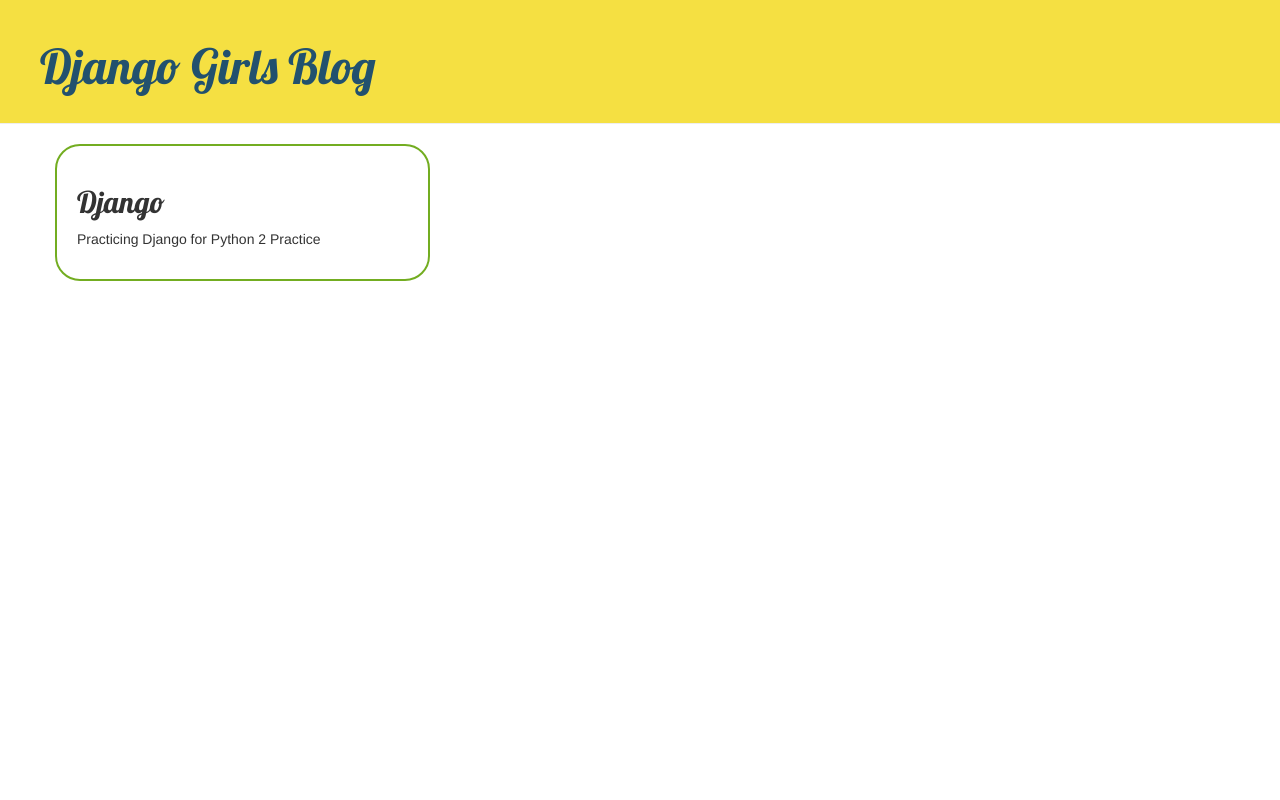
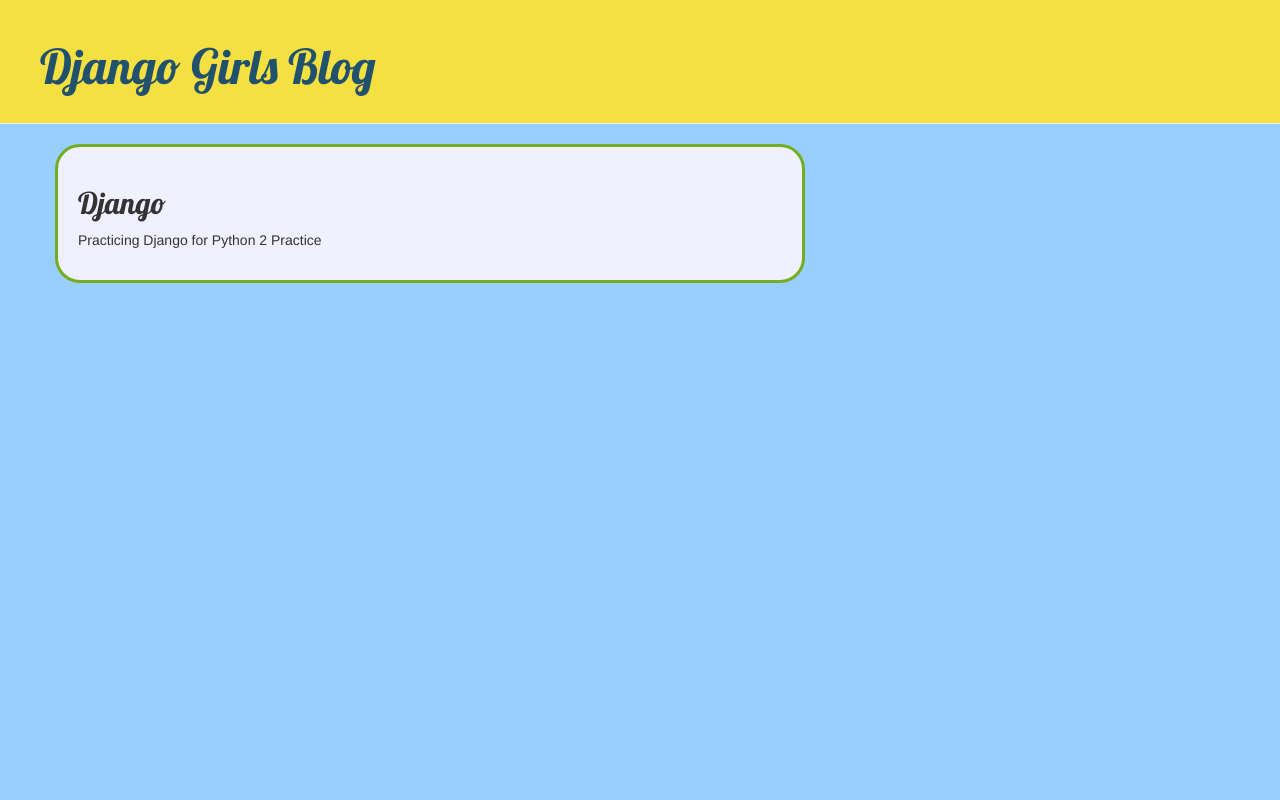
Before and after one commit to M-Nurda/my-first-blog, a Django app: page /post/1/ in a window 1280 px wide. Run offline with Django 3.2, Linux system fonts and the light colour scheme; data comes from the database, SQL or seed files in the repository; both versions use the stored data as it was after the commit; some libraries are stand-ins or nearby versions.

Commit message:
Design changed.

```diff
--- a/mysite/blog/static/css/blog.css
+++ b/mysite/blog/static/css/blog.css
@@ -1,3 +1,6 @@
+body {
+    background-color: #99cfff;
+}
 .page-header {
     background-color: #f5e042   ;
     margin-top: 0;
@@ -39,11 +42,12 @@
 }
 
 .post {
+    background-color: #f0f0ff;
     margin-bottom: 30px;
     border-radius: 25px;
-    border: 2px solid #73AD21;
+    border: 3px solid #73AD21;
     padding: 20px;
-    width: 50%;
+    width: auto;
     height: auto;
 }
 
--- a/mysite/mysite/settings.py
+++ b/mysite/mysite/settings.py
@@ -122,6 +122,6 @@
 STATIC_URL = '/static/'
 STATIC_ROOT = os.path.join(BASE_DIR, 'static')
 STATICFILES_DIRS = [
-    os.path.join(BASE_DIR,'/static/'),
+    os.path.join(BASE_DIR, '/static/'),
     os.path.join(BASE_DIR, '/upload/'),
 ]
```
Also changed, not shown: mysite/db.sqlite3.
